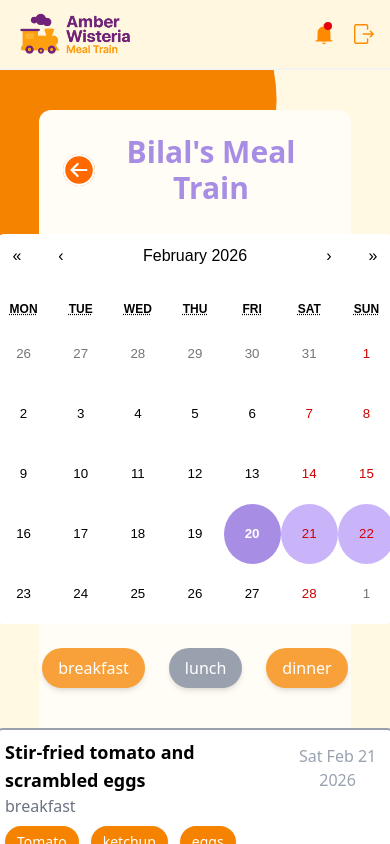
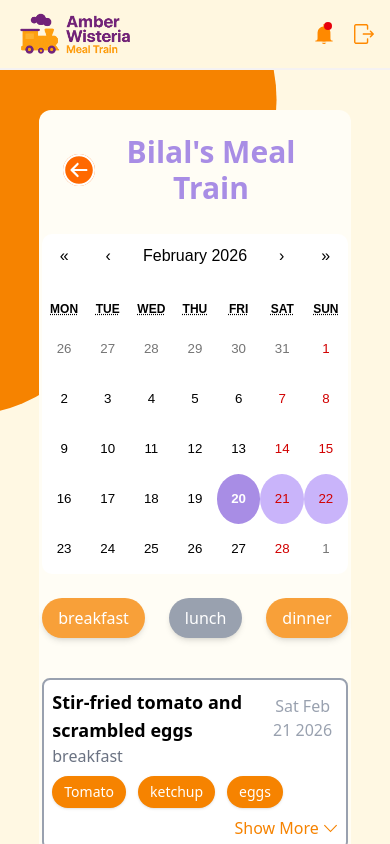
Before and after one commit to nhcarrigan-spring-2026-cohort/amber-wisteria, a React app in the folder frontend/: page /view-meal-train in a window 390 px wide. Shown: the top 844 px of the page. Built offline with nearby package versions, Linux system fonts and the light colour scheme; the HTML template or start-up script is replaced by a standard one.

Commit message:
Improve Calendar responsiveness

```diff
--- a/frontend/src/components/meal-train/CustomCalendar.css
+++ b/frontend/src/components/meal-train/CustomCalendar.css
@@ -44,3 +44,15 @@
   padding: 0.4rem 0.6rem;
   font-weight: 500;
 }
+
+@media (max-width: 560px) {
+  .react-calendar {
+    width: 100%;
+    height: auto;
+  }
+
+  .react-calendar__tile {
+    width: 50px;
+    height: 50px;
+  }
+}
```
